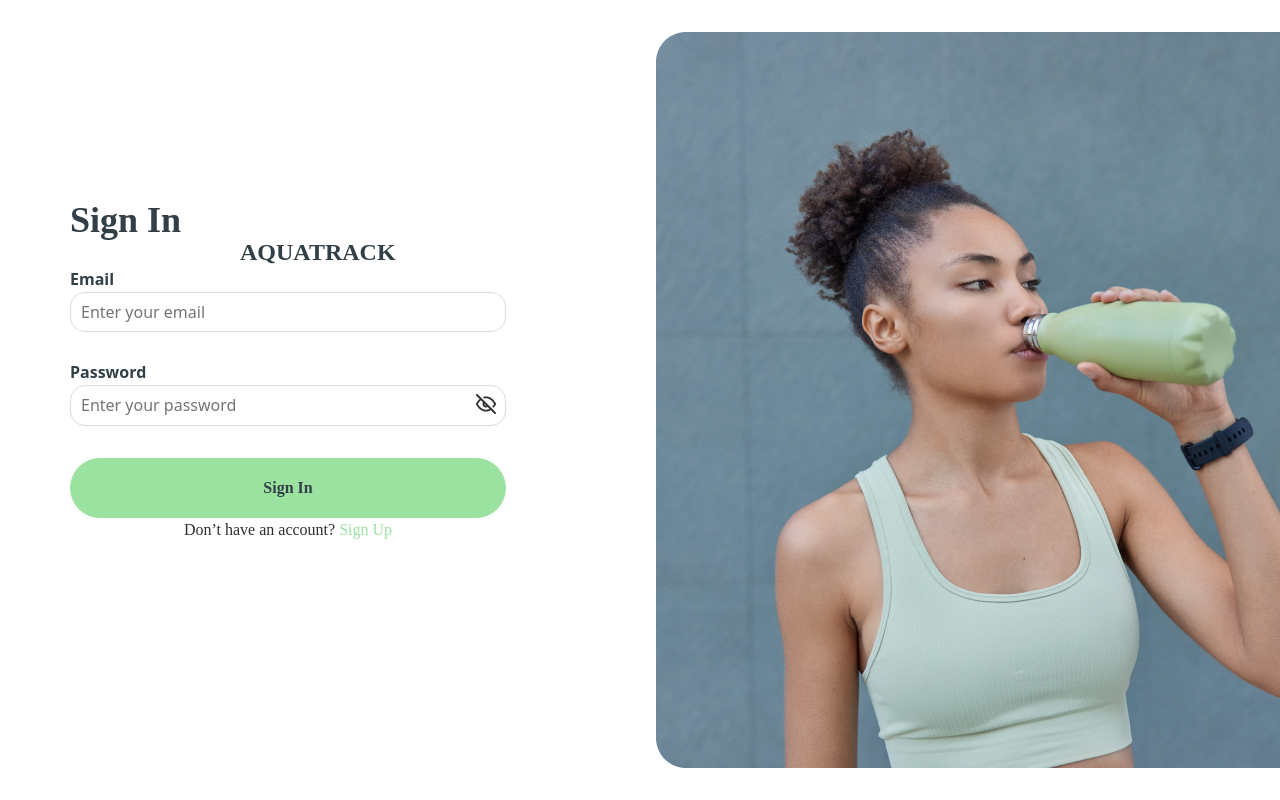
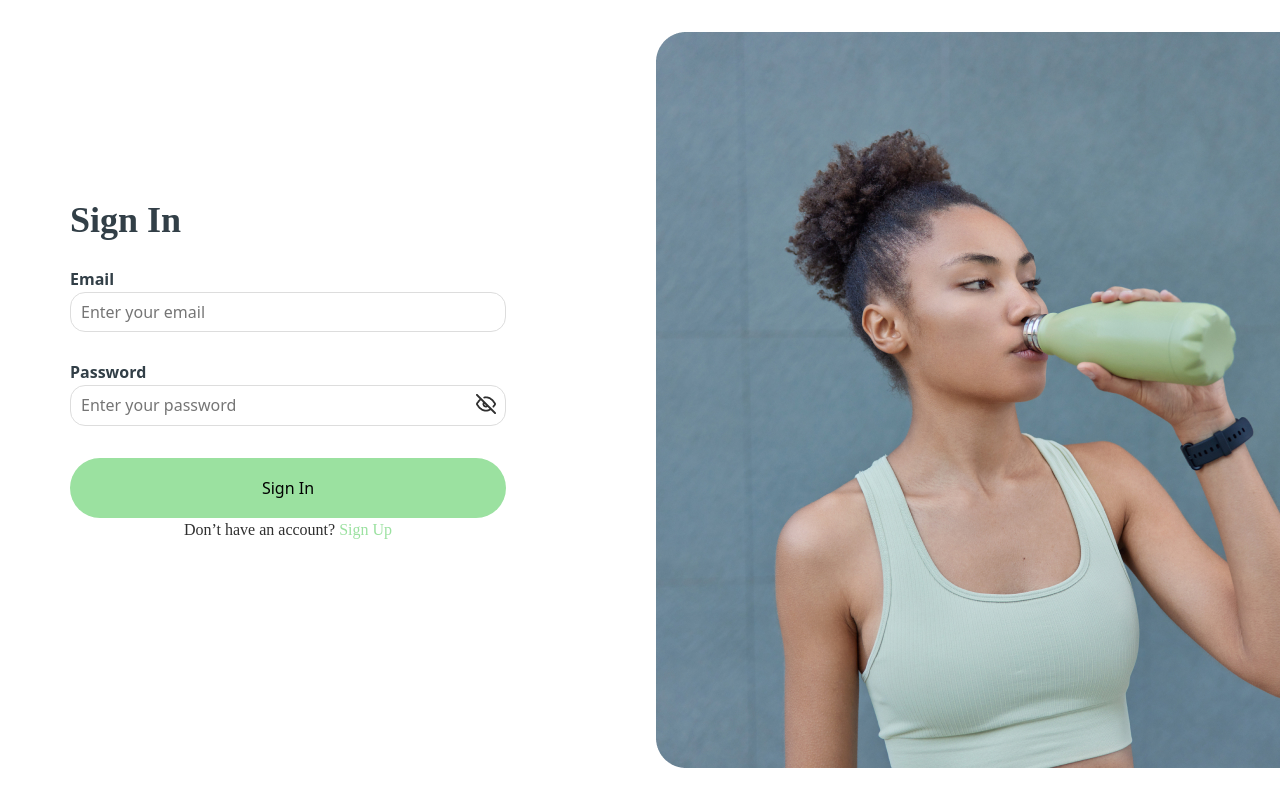
Before and after one commit to IIIMaroIII/HydroWise-frontend, a React (Vite) app: page /signin in a window 1280 px wide. Shown: the top 800 px of the page. Built offline with nearby package versions, Linux system fonts and the light colour scheme.

Commit message:
full 18pkt + and reuseble button

```diff
--- a/src/components/REUSABLE/Button/button.module.css
+++ b/src/components/REUSABLE/Button/button.module.css
@@ -3,7 +3,7 @@
 
   padding: 8px 12px;
   border: none;
-  border-radius: 4px;
+
   cursor: pointer;
   transition: all 250ms ease-in-out;
   font-family: inherit;
--- a/src/components/Users/SignInForm/SignInForm.jsx
+++ b/src/components/Users/SignInForm/SignInForm.jsx
@@ -12,6 +12,7 @@ import eyeOpenIcon from '../SignUpForm/eye.png';
 import eyeClosedIcon from '../SignUpForm/eye-off.png';
 import { signIn } from 'src/redux/users/operations.js';
 import { useDispatch } from 'react-redux';
+import Button from 'src/components/REUSABLE/Button/Button';
 
 const SignInForm = () => {
   const dispatch = useDispatch();
@@ -21,7 +22,7 @@ const SignInForm = () => {
   const validationSchema = Yup.object().shape({
     email: Yup.string().email('Email is invalid').required('Email is required'),
     password: Yup.string()
-      .min(3, 'Password must be at least 6 characters')
+      .min(3, 'Password must be at least 3 characters')
       .required('Password is required'),
   });
 
@@ -52,7 +53,7 @@ const SignInForm = () => {
       <div className={css.signInForm}>
         <div className={css.formSection}>
           <form className={css.c} onSubmit={handleSubmit(onSubmit)}>
-            <h1> AquaTrack </h1>
+            {/* <h1> AquaTrack </h1> тут мусить бути перевикористовуване лого */}
             <h2>Sign In</h2>
             <div className={css.inputContainer}>
               <label>Email</label>
@@ -81,10 +82,10 @@ const SignInForm = () => {
               </span>
               {errors.password && <p>{errors.password.message}</p>}
             </div>
+            <Button type="submit" addClass={css.buttonSpan}>
+              Sign In
+            </Button>
 
-            <button type="submit">
-              <span className={css.buttonSpan}>Sign In</span>
-            </button>
             <p>
               Don’t have an account? <a href="/signup">Sign Up</a>
             </p>
--- a/src/components/Users/SignInForm/signInForm.module.css
+++ b/src/components/Users/SignInForm/signInForm.module.css
@@ -41,7 +41,7 @@
   padding: 169px 118px;
 }
 
-h1 {
+/* h1 {
   position: absolute;
   width: 152px;
   height: 24px;
@@ -55,7 +55,7 @@ h1 {
   letter-spacing: -1%;
   text-align: center;
   text-transform: uppercase;
-}
+} */
 
 h2 {
   position: static;
@@ -109,6 +109,8 @@ h2 {
 }
 
 button {
+}
+.buttonSpan {
   width: 100%;
   height: 60px;
   border: none;
@@ -117,18 +119,9 @@ button {
   justify-content: center;
   align-items: center;
   padding: 18px;
-  border-radius: 30px;
+  border-radius: 100px;
   background: rgb(155, 225, 160);
   margin-top: 32px;
-}
-.buttonSpan {
-  color: rgb(50, 63, 71);
-  font-family: Poppins;
-  font-size: 16px;
-  font-weight: 700;
-  line-height: 24px;
-  letter-spacing: -1%;
-  text-align: center;
 }
 
 button:hover {
```
